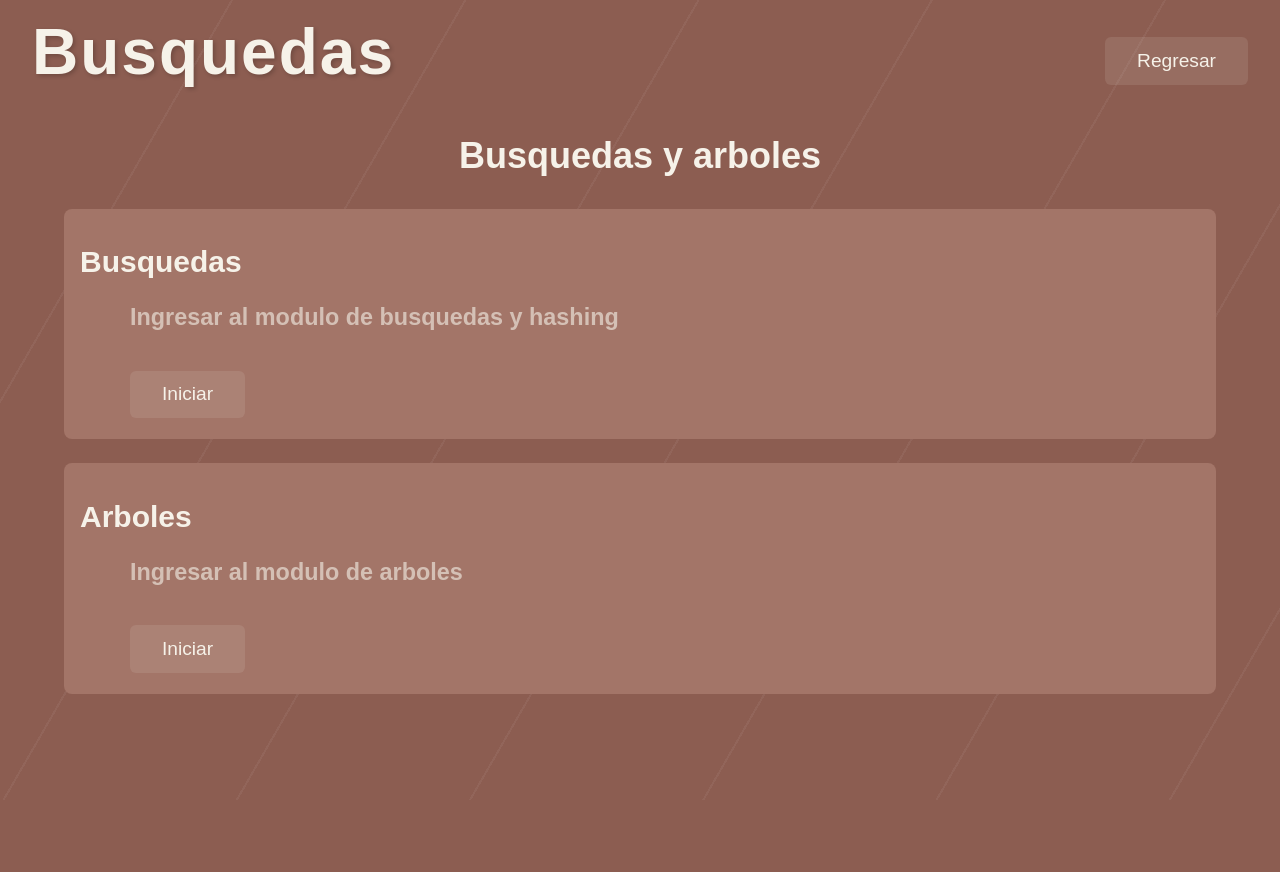
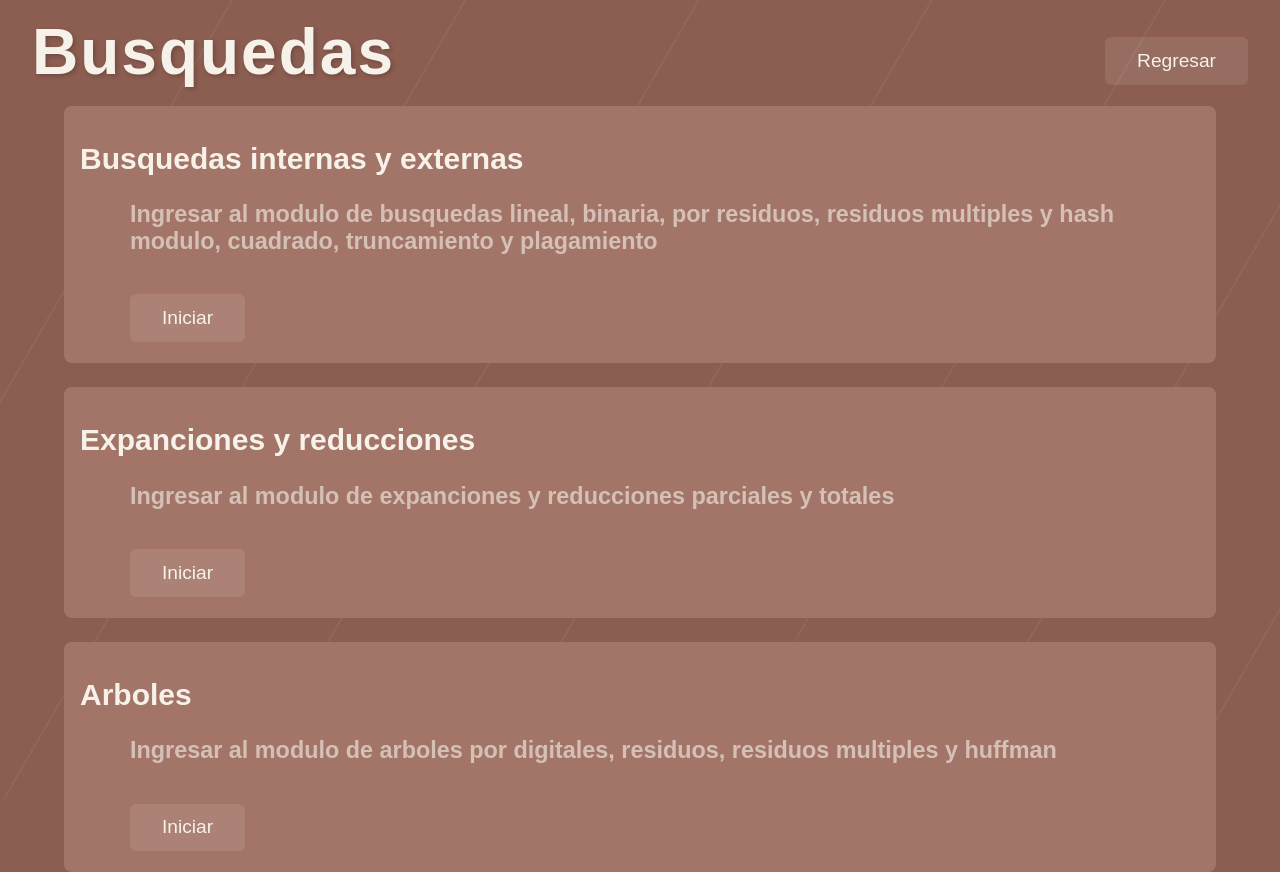
Before and after one commit to LuAvilaB/CienciasComputacionII, a plain HTML site: page busquedas/menu.html in a window 1280 px wide. Before the commit the page ends 800 px from the top, so only its background shows below. Drawn offline with nearby package versions, Linux system fonts and the light colour scheme.

Commit message:
Cambios de titulos y dinamica en busquedas

```diff
--- a/busquedas/menu.html
+++ b/busquedas/menu.html
@@ -1,41 +1,50 @@
 <!DOCTYPE html>
 <html lang="en">
+
 <head>
     <meta charset="UTF-8">
     <meta http-equiv="X-UA-Compatible" content="IE=edge">
     <meta name="viewport" content="width=device-width, initial-scale=1.0">
     <title>Menu Busquedas</title>
     <link rel="icon"
-    href="https://upload.wikimedia.org/wikipedia/commons/thumb/2/2e/Escudo_UD.svg/248px-Escudo_UD.svg.png">
+        href="https://upload.wikimedia.org/wikipedia/commons/thumb/2/2e/Escudo_UD.svg/248px-Escudo_UD.svg.png">
 
-    <link rel="stylesheet" href="https://cdnjs.cloudflare.com/ajax/libs/normalize/8.0.1/normalize.min.css" integrity="sha512-NhSC1YmyruXifcj/KFRWoC561YpHpc5Jtzgvbuzx5VozKpWvQ+4nXhPdFgmx8xqexRcpAglTj9sIBWINXa8x5w==" crossorigin="anonymous" referrerpolicy="no-referrer" />
+    <link rel="stylesheet" href="https://cdnjs.cloudflare.com/ajax/libs/normalize/8.0.1/normalize.min.css"
+        integrity="sha512-NhSC1YmyruXifcj/KFRWoC561YpHpc5Jtzgvbuzx5VozKpWvQ+4nXhPdFgmx8xqexRcpAglTj9sIBWINXa8x5w=="
+        crossorigin="anonymous" referrerpolicy="no-referrer" />
     <link rel="stylesheet" href="../estilos/general.css">
 </head>
+
 <body>
     <div class="cabecera">
-     <h1>Busquedas</h1>
-    <button><a href="../public/inicio.html">Regresar</a></button>
-    </div>
-    <div class="subtittle">
-     <h2>Busquedas y arboles</h2>
+        <h1>Busquedas</h1>
+        <button><a href="../public/inicio.html">Regresar</a></button>
     </div>
 
     <div class="divisor-unif">
         <div class="divisor-card" style="flex: 30%;">
-            <h2>Busquedas</h2>
+            <h2>Busquedas internas y externas</h2>
             <div class="contenedor byfh">
-                <h3 style="opacity: 60%;">Ingresar al modulo de busquedas y hashing</h3>
+                <h3 style="opacity: 60%;">Ingresar al modulo de busquedas lineal, binaria, por residuos, residuos multiples y hash modulo, cuadrado, truncamiento y plagamiento</h3>
                 <button><a href='busquedas.html'>Iniciar</a></button>
+            </div>
+        </div>
+        <div class="divisor-card" style="flex: 30%;">
+            <h2>Expanciones y reducciones</h2>
+            <div class="contenedor byfh">
+                <h3 style="opacity: 60%;">Ingresar al modulo de expanciones y reducciones parciales y totales</h3>
+                <button><a href='../dinamica/index.html'>Iniciar</a></button>
             </div>
         </div>
         <div class="divisor-card" style="flex: 30%;">
             <h2>Arboles</h2>
             <div class="contenedor byfh">
-                <h3 style="opacity: 60%;">Ingresar al modulo de arboles</h3>
+                <h3 style="opacity: 60%;">Ingresar al modulo de arboles por digitales, residuos, residuos multiples y huffman</h3>
                 <button><a href='../arboles/arboles.html'>Iniciar</a></button>
             </div>
         </div>
     </div>
 
 </body>
+
 </html>
```
Also changed, not shown: public/inicio.html (+1 -1 lines).
